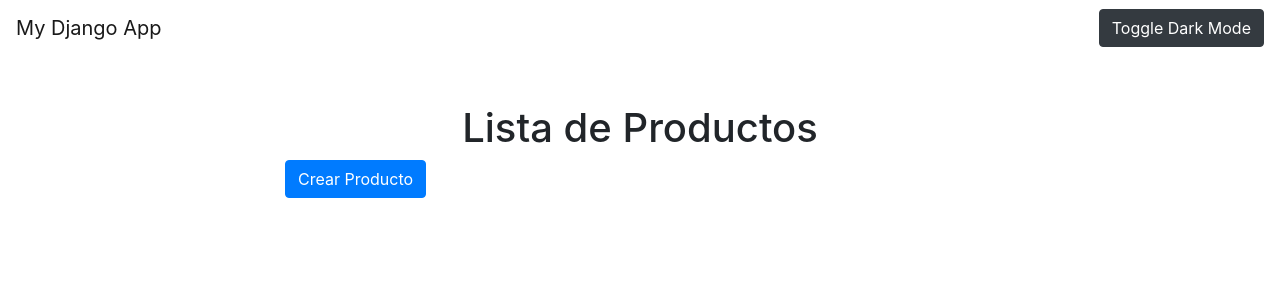
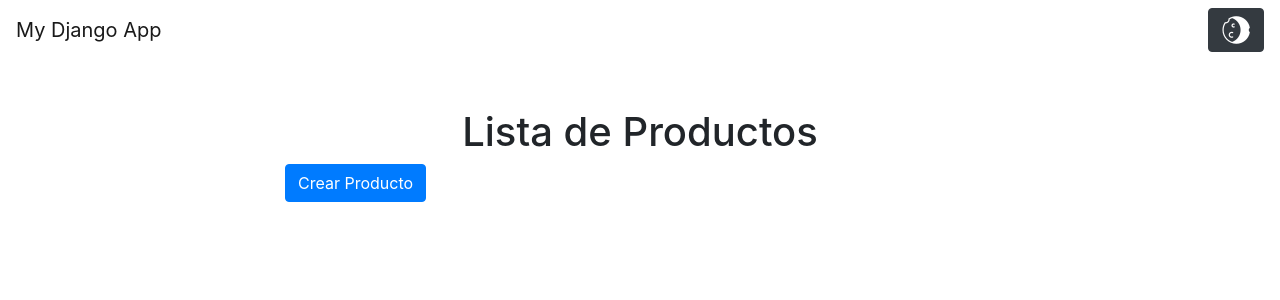
Before and after one commit to Blandskron/BackendFASTAPIFrontendDJANGO, a Django app: template frontend/productos/templates/productos/lista_productos.html in a window 1280 px wide. Shown: the top 300 px of the page. Run offline with Django 5.2, Linux system fonts and the light colour scheme; the template is opened without the code that fills it, so the values that code supplies are empty; some libraries are stand-ins or nearby versions.

Commit message:
modoclarooscuro

```diff
--- a/frontend/templates/base.html
+++ b/frontend/templates/base.html
@@ -5,7 +5,6 @@
     <meta charset="UTF-8">
     <meta name="viewport" content="width=device-width, initial-scale=1.0">
     <title>{% block title %}My Django App{% endblock %}</title>
-    <!-- Agrega los estilos base de Django -->
     <link rel="stylesheet" href="https://stackpath.bootstrapcdn.com/bootstrap/4.5.2/css/bootstrap.min.css">
     <link rel="stylesheet" href="{% static 'css/styles.css' %}">
     <script>
@@ -15,8 +14,15 @@
 
             const isDarkMode = body.classList.contains('dark-mode');
             localStorage.setItem('dark-mode', isDarkMode);
+
+            // Cambiar la imagen del botón
+            const modeIcon = document.getElementById("modeIcon");
+            if (isDarkMode) {
+                modeIcon.src = "{% static 'img/sun.png' %}"; // Cambiar a la imagen del sol
+            } else {
+                modeIcon.src = "{% static 'img/moon.png' %}"; // Cambiar a la imagen de la luna
+            }
         }
-
 
         window.onload = function () {
             const isDarkMode = JSON.parse(localStorage.getItem('dark-mode'));
@@ -24,28 +30,23 @@
 
             if (isDarkMode) {
                 body.classList.add('dark-mode');
+                // Cambiar la imagen del botón al modo oscuro
+                const modeIcon = document.getElementById("modeIcon");
+                modeIcon.src = "{% static 'img/sun.png' %}";
             } else {
                 body.classList.remove('dark-mode');
+                // Cambiar la imagen del botón al modo claro
+                const modeIcon = document.getElementById("modeIcon");
+                modeIcon.src = "{% static 'img/moon.png' %}";
             }
         };
     </script>
 </head>
 <body>
-    <nav class="navbar navbar-expand-lg navbar-light">
-        <a class="navbar-brand" href="#">My Django App</a>
-        <button class="navbar-toggler" type="button" data-toggle="collapse" data-target="#navbarSupportedContent"
-                aria-controls="navbarSupportedContent" aria-expanded="false" aria-label="Toggle navigation">
-            <span class="navbar-toggler-icon"></span>
-        </button>
 
-        <div class="collapse navbar-collapse" id="navbarSupportedContent">
-            <ul class="navbar-nav mr-auto">
-                <!-- Aquí puedes agregar enlaces de navegación -->
-            </ul>
-            <!-- Botón para alternar entre el modo claro/oscuro -->
-            <button class="btn btn-dark" onclick="toggleDarkMode()">Toggle Dark Mode</button>
-        </div>
-    </nav>
+    <header>
+        {% include 'header.html' %}
+    </header>
 
     <div class="container">
         {% block content %}
--- /dev/null
+++ b/frontend/templates/header.html
@@ -0,0 +1,18 @@
+{% load static %}
+<nav class="navbar navbar-expand-lg navbar-light">
+    <a class="navbar-brand" href="#">My Django App</a>
+    <button class="navbar-toggler" type="button" data-toggle="collapse" data-target="#navbarSupportedContent"
+            aria-controls="navbarSupportedContent" aria-expanded="false" aria-label="Toggle navigation">
+        <span class="navbar-toggler-icon"></span>
+    </button>
+
+    <div class="collapse navbar-collapse" id="navbarSupportedContent">
+        <ul class="navbar-nav mr-auto">
+            <!-- Aquí puedes agregar enlaces de navegación -->
+        </ul>
+        <!-- Botón para alternar entre el modo claro/oscuro -->
+        <button class="btn btn-dark circle" onclick="toggleDarkMode()">
+            <img id="modeIcon" src="{% static 'img/moon.png' %}" alt="Moon"> <!-- Imagen de la luna -->
+        </button>
+    </div>
+</nav>
```
Also changed, not shown: frontend/static/img/moon.png (added), frontend/static/img/sun.png (added).
